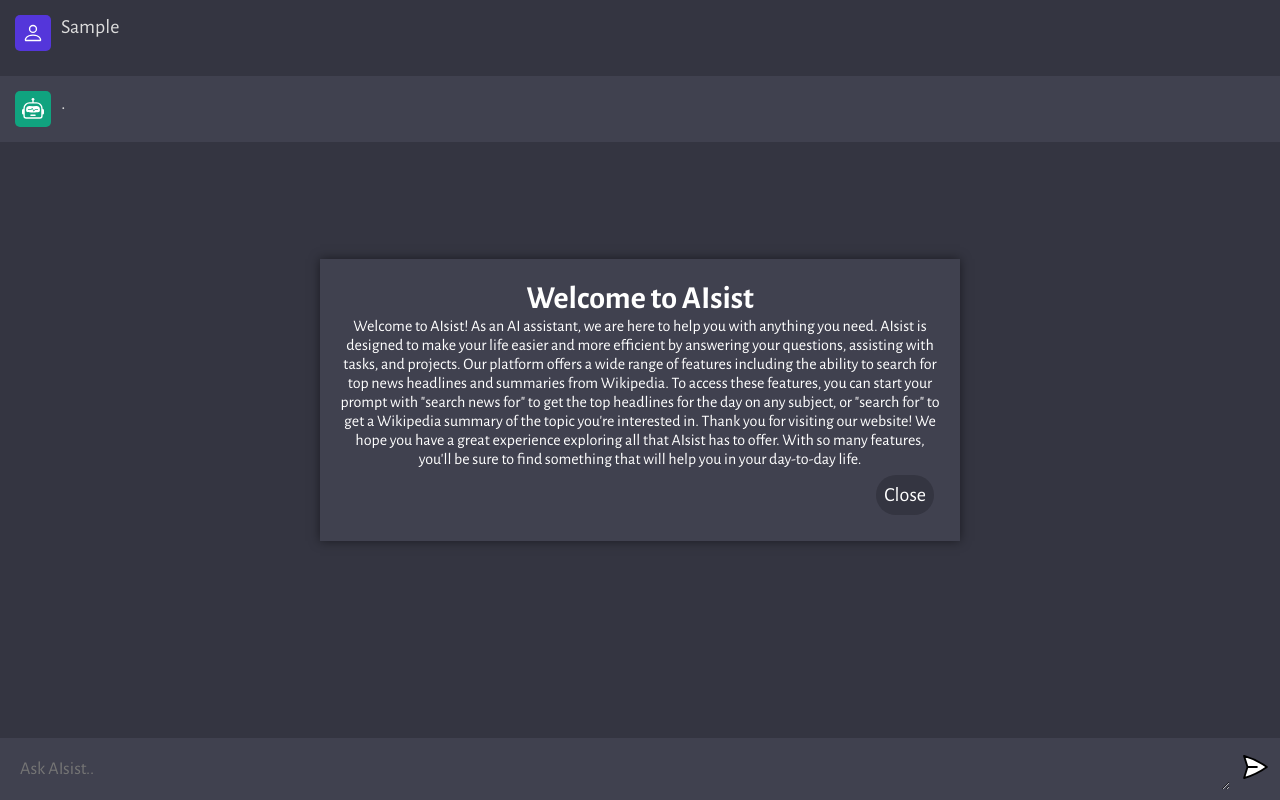
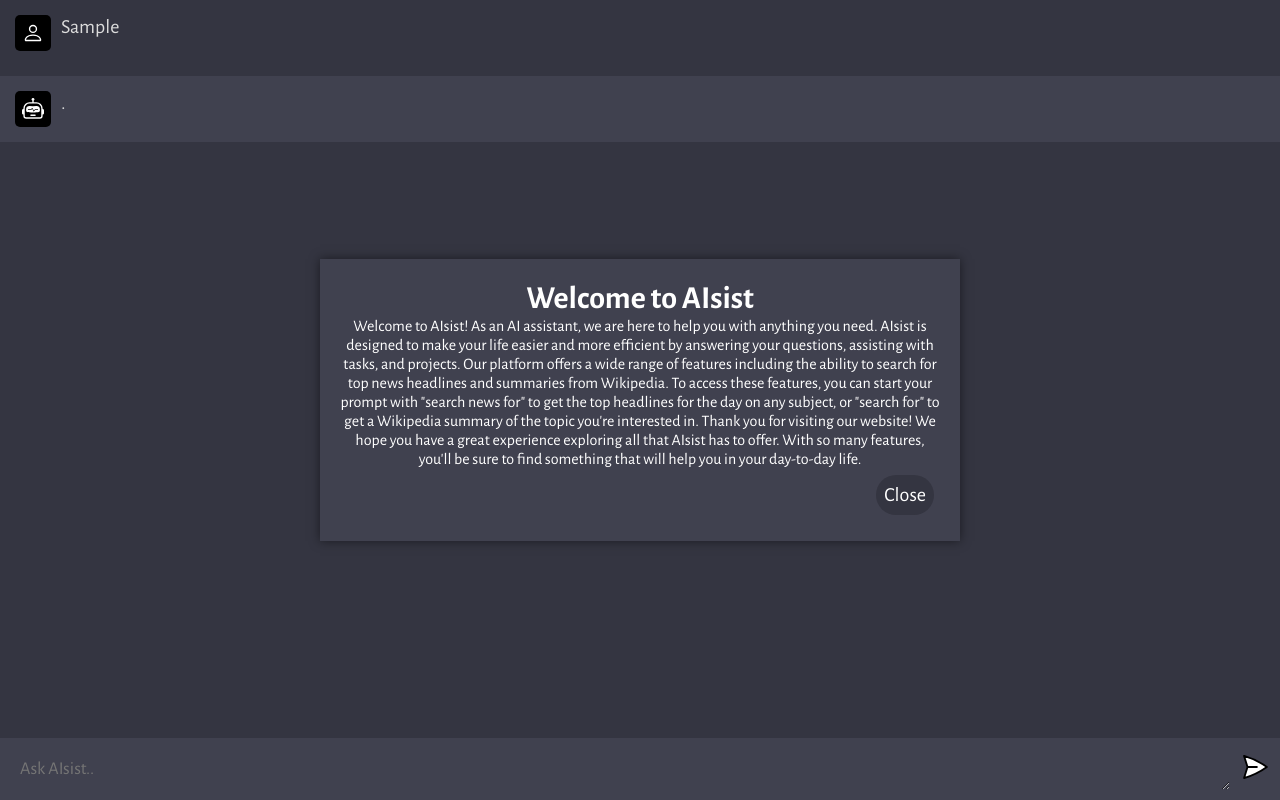
Before and after one commit to omar-29/aisist, a website built with Vite: page client/index.html in a window 1280 px wide. Both pictures are taken after typing "Sample" into the empty fields and a click on the button 1255 px from the left and 769 px from the top of the page. Built offline with nearby package versions, Linux system fonts and the light colour scheme; no server answers.

Commit message:
avatar colours

```diff
--- a/client/style.css
+++ b/client/style.css
@@ -69,7 +69,7 @@ body {
   height: 36px;
   border-radius: 5px;
 
-  background: #5436da;
+  background: black;
 
   display: flex;
   justify-content: center;
@@ -77,7 +77,7 @@ body {
 }
 
 .ai .profile {
-  background: #10a37f;
+  background: black;
 }
 
 .profile img {
```
